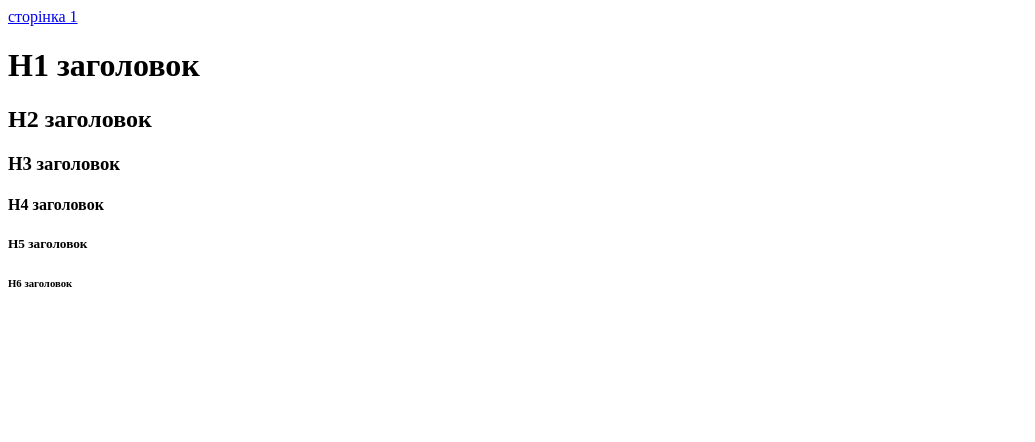
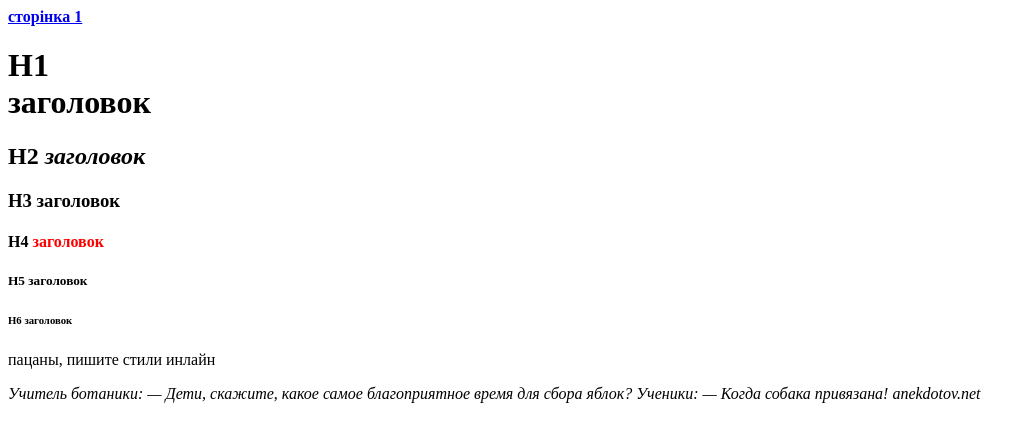
Before and after one commit to lilbonekit/ProgAcademy, a plain HTML site: page index02.html in a window 1280 px wide. Shown: the whole page, without its empty margins (0-1035 px from the left). Drawn offline with Linux system fonts and the light colour scheme.

Commit message:
Hs & some styles

```diff
--- a/index02.html
+++ b/index02.html
@@ -4,15 +4,18 @@
     <meta charset="UTF-8">
     <meta http-equiv="X-UA-Compatible" content="IE=edge">
     <meta name="viewport" content="width=device-width, initial-scale=1.0">
-    <title>Document</title>
+    <title>Second Page</title>
 </head>
 <body>
-    <a href="../index01">сторінка 1</a>
-    <h1>H1 заголовок</h1>
-    <h2>H2 заголовок</h2>
+    <a href="index01.html"><strong>сторінка 1</strong></a>
+    <h1>H1 <br>заголовок</h1>
+    <h2>H2 <i>заголовок</i></h2>
     <h3>H3 заголовок</h3>
-    <h4>H4 заголовок</h4>
+    <h4>H4 <span style="color: red;">заголовок</span></h4>
     <h5>H5 заголовок</h5>
     <h6>H6 заголовок</h6>
+    <p>пацаны, пишите стили инлайн</p>
+    <p><em>Учитель ботаники: — Дети, скажите, какое самое благоприятное время для сбора яблок? Ученики: — Когда собака привязана! anekdotov.net</em></p>
+
 </body>
 </html>
```
Also changed, not shown: index01.html (+2 -2 lines).
